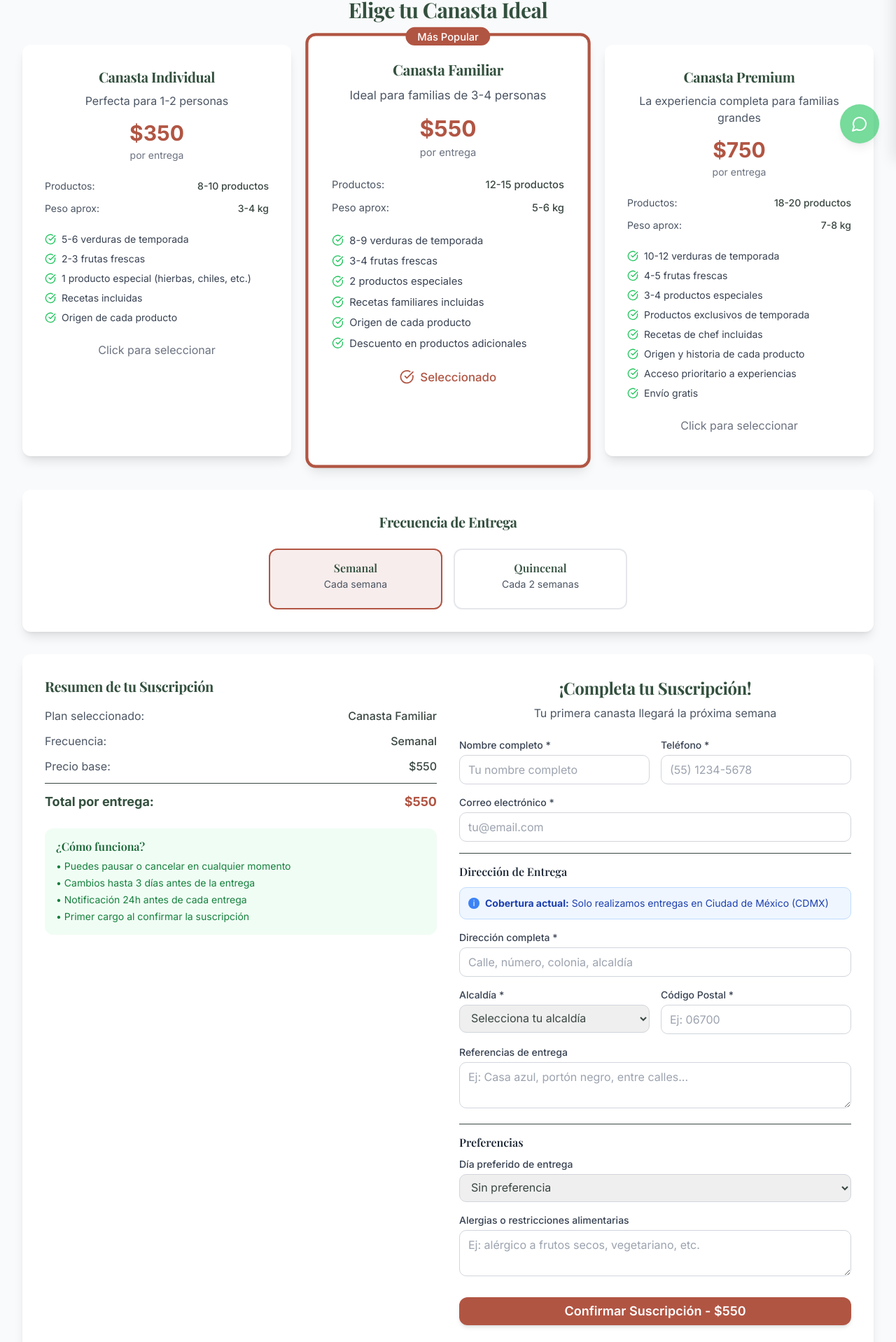
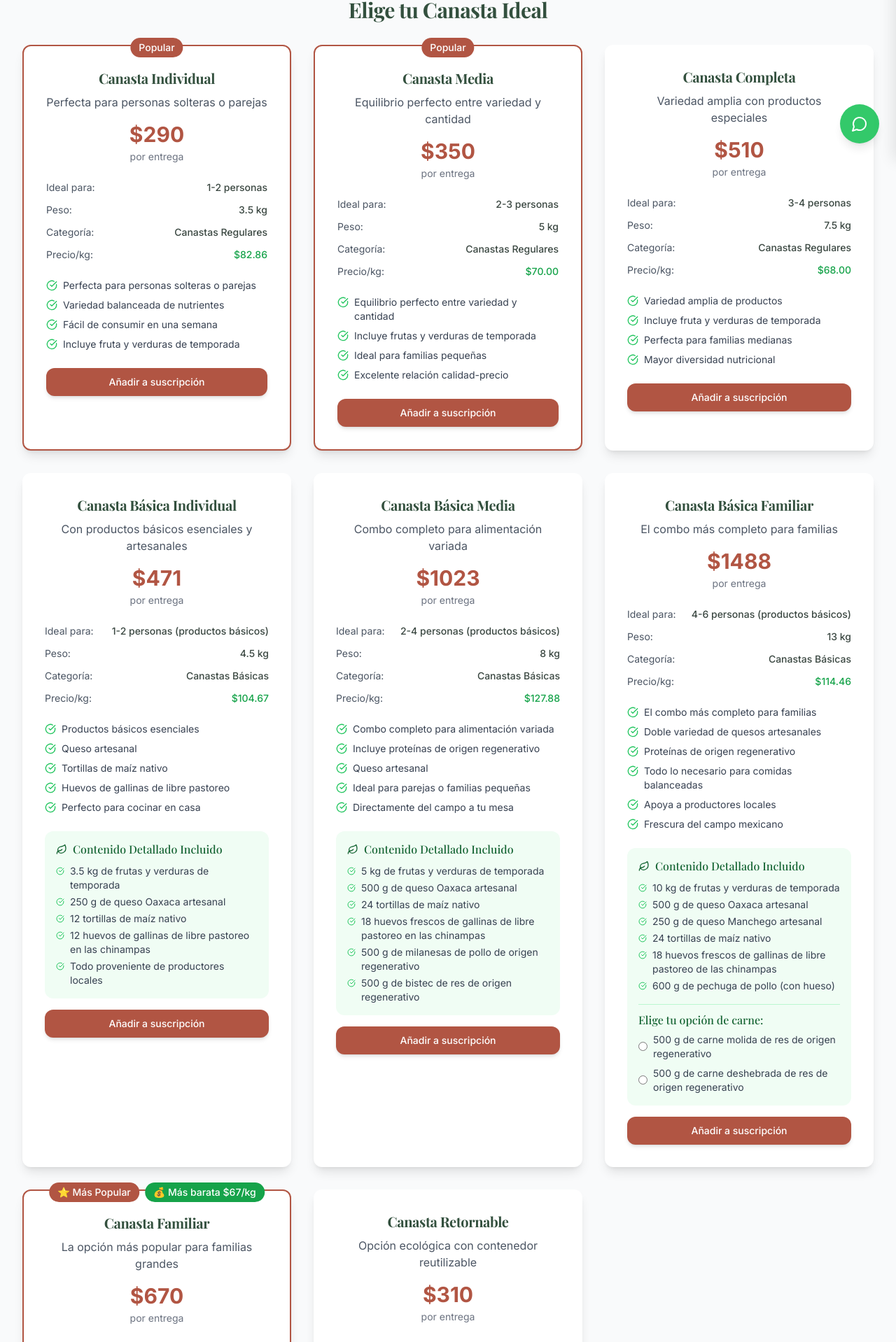
Before and after one commit to DabyChos-AI/arcatierra-webapp, a Next.js app: page /suscripciones in a window 1280 px wide. Shown: the part 571-2489 px from the top of the page at 70% size. Built offline with nearby package versions, Linux system fonts and the light colour scheme; a web font is replaced by a local one.

Commit message:
canastas funcionando

```diff
--- a/src/app/suscripciones/page.tsx
+++ b/src/app/suscripciones/page.tsx
@@ -6,56 +6,203 @@ import { Calendar, Package, Leaf, Users, Star, CheckCircle, XCircle } from 'luci
 import { Button } from '@/components/ui/button'
 
 const SUBSCRIPTION_PLANS = [
+  // CANASTAS REGULARES
   {
     id: 'individual',
+    codigo: 'INDIVIDUAL',
     name: 'Canasta Individual',
-    description: 'Perfecta para 1-2 personas',
+    description: 'Perfecta para personas solteras o parejas',
+    price: 290,
+    weight: '3.5 kg',
+    ideal: '1-2 personas',
+    tipo: 'regular',
+    categoria: 'Canastas Regulares',
+    emoji: '🥬',
+    features: [
+      'Perfecta para personas solteras o parejas',
+      'Variedad balanceada de nutrientes',
+      'Fácil de consumir en una semana',
+      'Incluye fruta y verduras de temporada'
+    ],
+    precioKg: 82.86,
+    popular: true
+  },
+  {
+    id: 'media',
+    codigo: 'MEDIA',
+    name: 'Canasta Media',
+    description: 'Equilibrio perfecto entre variedad y cantidad',
     price: 350,
-    items: '8-10 productos',
-    weight: '3-4 kg',
+    weight: '5 kg',
+    ideal: '2-3 personas',
+    tipo: 'regular',
+    categoria: 'Canastas Regulares',
+    emoji: '🌱',
     features: [
-      '5-6 verduras de temporada',
-      '2-3 frutas frescas',
-      '1 producto especial (hierbas, chiles, etc.)',
-      'Recetas incluidas',
-      'Origen de cada producto'
+      'Equilibrio perfecto entre variedad y cantidad',
+      'Incluye frutas y verduras de temporada',
+      'Ideal para familias pequeñas',
+      'Excelente relación calidad-precio'
     ],
+    precioKg: 70.00,
+    popular: true
+  },
+  {
+    id: 'completa',
+    codigo: 'COMPLETA',
+    name: 'Canasta Completa',
+    description: 'Variedad amplia con productos especiales',
+    price: 510,
+    weight: '7.5 kg',
+    ideal: '3-4 personas',
+    tipo: 'regular',
+    categoria: 'Canastas Regulares',
+    emoji: '🥕',
+    features: [
+      'Variedad amplia de productos',
+      'Incluye fruta y verduras de temporada',
+      'Perfecta para familias medianas',
+      'Mayor diversidad nutricional'
+    ],
+    precioKg: 68.00,
+    popular: false
+  },
+  // CANASTAS BÁSICAS (CON EXTRAS)
+  {
+    id: 'basica-individual',
+    codigo: 'BASICA_INDIVIDUAL',
+    name: 'Canasta Básica Individual',
+    description: 'Con productos básicos esenciales y artesanales',
+    price: 471,
+    weight: '4.5 kg',
+    ideal: '1-2 personas (productos básicos)',
+    tipo: 'basica',
+    categoria: 'Canastas Básicas',
+    emoji: '🌿',
+    features: [
+      'Productos básicos esenciales',
+      'Queso artesanal',
+      'Tortillas de maíz nativo',
+      'Huevos de gallinas de libre pastoreo',
+      'Perfecto para cocinar en casa'
+    ],
+    contenidoDetallado: [
+      '3.5 kg de frutas y verduras de temporada',
+      '250 g de queso Oaxaca artesanal',
+      '12 tortillas de maíz nativo',
+      '12 huevos de gallinas de libre pastoreo en las chinampas',
+      'Todo proveniente de productores locales'
+    ],
+    precioKg: 104.67,
     popular: false
   },
   {
+    id: 'basica-media',
+    codigo: 'BASICA_MEDIA',
+    name: 'Canasta Básica Media',
+    description: 'Combo completo para alimentación variada',
+    price: 1023,
+    weight: '8 kg',
+    ideal: '2-4 personas (productos básicos)',
+    tipo: 'basica',
+    categoria: 'Canastas Básicas',
+    emoji: '🥔',
+    features: [
+      'Combo completo para alimentación variada',
+      'Incluye proteínas de origen regenerativo',
+      'Queso artesanal',
+      'Ideal para parejas o familias pequeñas',
+      'Directamente del campo a tu mesa'
+    ],
+    contenidoDetallado: [
+      '5 kg de frutas y verduras de temporada',
+      '500 g de queso Oaxaca artesanal',
+      '24 tortillas de maíz nativo',
+      '18 huevos frescos de gallinas de libre pastoreo en las chinampas',
+      '500 g de milanesas de pollo de origen regenerativo',
+      '500 g de bistec de res de origen regenerativo'
+    ],
+    precioKg: 127.88,
+    popular: false
+  },
+  {
+    id: 'basica-familiar',
+    codigo: 'BASICA_FAMILIAR',
+    name: 'Canasta Básica Familiar',
+    description: 'El combo más completo para familias',
+    price: 1488,
+    weight: '13 kg',
+    ideal: '4-6 personas (productos básicos)',
+    tipo: 'basica',
+    categoria: 'Canastas Básicas',
+    emoji: '🌽',
+    features: [
+      'El combo más completo para familias',
+      'Doble variedad de quesos artesanales',
+      'Proteínas de origen regenerativo',
+      'Todo lo necesario para comidas balanceadas',
+      'Apoya a productores locales',
+      'Frescura del campo mexicano'
+    ],
+    contenidoDetallado: [
+      '10 kg de frutas y verduras de temporada',
+      '500 g de queso Oaxaca artesanal',
+      '250 g de queso Manchego artesanal',
+      '24 tortillas de maíz nativo',
+      '18 huevos frescos de gallinas de libre pastoreo de las chinampas',
+      '600 g de pechuga de pollo (con hueso)'
+    ],
+    opciones: {
+      carne: {
+        requerida: true,
+        opciones: [
+          '500 g de carne molida de res de origen regenerativo',
+          '500 g de carne deshebrada de res de origen regenerativo'
+        ]
+      }
+    },
+    precioKg: 114.46,
+    popular: false
+  },
+  // CANASTAS ESPECIALES
+  {
     id: 'familiar',
+    codigo: 'FAMILIAR',
     name: 'Canasta Familiar',
-    description: 'Ideal para familias de 3-4 personas',
-    price: 550,
-    items: '12-15 productos',
-    weight: '5-6 kg',
+    description: 'La opción más popular para familias grandes',
+    price: 670,
+    weight: '10 kg',
+    ideal: '4-6 personas',
+    tipo: 'regular',
+    categoria: 'Canastas Regulares',
+    emoji: '🍅',
     features: [
-      '8-9 verduras de temporada',
-      '3-4 frutas frescas',
-      '2 productos especiales',
-      'Recetas familiares incluidas',
-      'Origen de cada producto',
-      'Descuento en productos adicionales'
+      'La opción más popular para familias grandes',
+      'Abundante variedad de alimentos agroecológicos',
+      'Incluye fruta y verduras de temporada',
+      'Máximo aprovechamiento familiar'
     ],
+    precioKg: 67.00,
     popular: true
   },
   {
-    id: 'premium',
-    name: 'Canasta Premium',
-    description: 'La experiencia completa para familias grandes',
-    price: 750,
-    items: '18-20 productos',
-    weight: '7-8 kg',
+    id: 'retornable',
+    codigo: 'RETORNABLE',
+    name: 'Canasta Retornable',
+    description: 'Opción ecológica con contenedor reutilizable',
+    price: 310,
+    weight: 'Variable',
+    ideal: 'Consumo sustentable',
+    tipo: 'especial',
+    categoria: 'Eco-Friendly',
+    emoji: '♻️',
     features: [
-      '10-12 verduras de temporada',
-      '4-5 frutas frescas',
-      '3-4 productos especiales',
-      'Productos exclusivos de temporada',
-      'Recetas de chef incluidas',
-      'Origen y historia de cada producto',
-      'Acceso prioritario a experiencias',
-      'Envío gratis'
+      'NO INCLUYE FRUTAS NI VERDURAS',
+      'Sistema de economía circular',
+      'Contenedor reutilizable',
+      'Compromiso con el medio ambiente'
     ],
+    precioKg: 0,
     popular: false
   }
 ]
@@ -69,28 +216,43 @@ export default function SuscripcionesPage() {
   // const sessionResult = useSession() // Temporalmente desactivado
   // const { data: session } = sessionResult || { data: null }
   const session = null // Temporalmente sin autenticación
-  const [selectedPlan, setSelectedPlan] = useState('familiar')
+  const [selectedCanastas, setSelectedCanastas] = useState<string[]>([])
   const [selectedFrequency, setSelectedFrequency] = useState('weekly')
   const [isSubscribing, setIsSubscribing] = useState(false)
+  const [carneSelections, setCarneSelections] = useState<Record<string, string>>({})
 
-  const currentPlan = SUBSCRIPTION_PLANS.find(plan => plan.id === selectedPlan)
   const currentFrequency = DELIVERY_FREQUENCIES.find(freq => freq.id === selectedFrequency)
+  const selectedPlans = SUBSCRIPTION_PLANS.filter(plan => selectedCanastas.includes(plan.id))
 
-  const finalPrice = currentPlan ? currentPlan.price : 0
+  const finalPrice = selectedPlans.reduce((total, plan) => total + plan.price, 0)
+
+  const addToSubscription = (canastaId: string) => {
+    if (selectedCanastas.includes(canastaId)) {
+      setSelectedCanastas(prev => prev.filter(id => id !== canastaId))
+    } else {
+      setSelectedCanastas(prev => [...prev, canastaId])
+    }
+  }
 
   const handleSubscribe = async () => {
-    // Temporalmente sin autenticación - permitir suscripción sin login
-    // if (!session) {
-    //   window.location.href = '/auth/signin?callbackUrl=/suscripciones'
-    //   return
-    // }
+    if (selectedCanastas.length === 0) {
+      alert('Selecciona al menos una canasta para continuar')
+      return
+    }
+
+    // Validar selecciones de carne para Canasta Básica Familiar
+    const basicaFamiliarSelected = selectedCanastas.includes('basica-familiar')
+    if (basicaFamiliarSelected && !carneSelections['basica-familiar']) {
+      alert('Debes seleccionar una opción de carne para la Canasta Básica Familiar')
+      return
+    }
 
     setIsSubscribing(true)
 
     try {
       // Aquí se enviaría la suscripción a la API
       const subscriptionData = {
-        plan_id: selectedPlan,
+        canasta_ids: selectedCanastas,
         frequency: selectedFrequency,
         price: finalPrice,
         user_email: 'usuario@temporal.com' // Email temporal mientras no hay autenticación
@@ -99,7 +261,7 @@ export default function SuscripcionesPage() {
       // Simular llamada a API
       await new Promise(resolve => setTimeout(resolve, 2000))
 
-      alert('¡Suscripción creada exitosamente! Recibirás tu primera canasta la próxima semana.')
+      alert(`¡Suscripción creada exitosamente! Recibirás ${selectedCanastas.length} canasta${selectedCanastas.length > 1 ? 's' : ''} según la frecuencia elegida.`)
 
     } catch (error) {
       console.error('Error creating subscription:', error)
@@ -159,18 +321,22 @@ export default function SuscripcionesPage() {
             {SUBSCRIPTION_PLANS.map((plan) => (
               <div
                 key={plan.id}
-                className={`relative bg-white rounded-lg shadow-lg p-8 cursor-pointer transition-all duration-200 ${
-                  selectedPlan === plan.id
-                    ? 'ring-2 ring-[#B15543] transform scale-105'
-                    : 'hover:shadow-xl'
+                className={`relative bg-white rounded-lg shadow-lg p-8 transition-all duration-200 hover:shadow-xl ${
+                  selectedCanastas.includes(plan.id)
+                    ? 'ring-2 ring-green-500'
+                    : ''
                 } ${plan.popular ? 'border-2 border-[#B15543]' : ''}`}
-                onClick={() => setSelectedPlan(plan.id)}
               >
                 {plan.popular && (
-                  <div className="absolute -top-3 left-1/2 transform -translate-x-1/2">
-                    <span className="bg-[#B15543] text-white px-4 py-1 rounded-full text-sm font-medium">
-                      Más Popular
+                  <div className="absolute -top-3 left-1/2 transform -translate-x-1/2 flex items-center gap-2">
+                    <span className="bg-[#B15543] text-white px-3 py-1 rounded-full text-sm font-medium whitespace-nowrap">
+                      {plan.id === 'familiar' ? '⭐ Más Popular' : 'Popular'}
                     </span>
+                    {plan.id === 'familiar' && (
+                      <span className="bg-green-600 text-white px-3 py-1 rounded-full text-sm font-medium whitespace-nowrap">
+                        💰 Más barata ${plan.precioKg}/kg
+                      </span>
+                    )}
                   </div>
                 )}
 
@@ -185,13 +351,23 @@ export default function SuscripcionesPage() {
 
                 <div className="space-y-3 mb-6">
                   <div className="flex justify-between text-sm">
-                    <span className="text-gray-600">Productos:</span>
-                    <span className="font-medium">{plan.items}</span>
+                    <span className="text-gray-600">Ideal para:</span>
+                    <span className="font-medium">{plan.ideal}</span>
                   </div>
                   <div className="flex justify-between text-sm">
-                    <span className="text-gray-600">Peso aprox:</span>
+                    <span className="text-gray-600">Peso:</span>
                     <span className="font-medium">{plan.weight}</span>
                   </div>
+                  <div className="flex justify-between text-sm">
+                    <span className="text-gray-600">Categoría:</span>
+                    <span className="font-medium">{plan.categoria}</span>
+                  </div>
+                  {plan.precioKg > 0 && (
+                    <div className="flex justify-between text-sm">
+                      <span className="text-gray-600">Precio/kg:</span>
+                      <span className="font-medium text-green-600">${plan.precioKg.toFixed(2)}</span>
+                    </div>
+                  )}
                 </div>
 
                 <ul className="space-y-2 mb-6">
@@ -203,15 +379,67 @@ export default function SuscripcionesPage() {
                   ))}
                 </ul>
 
+                {/* Contenido Detallado para Canastas Básicas */}
+                {(plan as any).contenidoDetallado && (
+                  <div className="bg-green-50 p-4 rounded-lg mb-4">
+                    <h4 className="font-medium text-green-800 mb-3 flex items-center">
+                      <Leaf className="w-4 h-4 mr-2" />
+                      Contenido Detallado Incluido
+                    </h4>
+                    <ul className="space-y-1 text-sm text-gray-700">
+                      {(plan as any).contenidoDetallado.map((item: string, idx: number) => (
+                        <li key={idx} className="flex items-start gap-2">
+                          <CheckCircle className="w-3 h-3 text-green-500 mt-1 flex-shrink-0" />
+                          <span>{item}</span>
+                        </li>
+                      ))}
+                    </ul>
+
+                    {/* Opciones de carne para Canasta Básica Familiar */}
+                    {(plan as any).opciones?.carne && (
+                      <div className="mt-4 pt-3 border-t border-green-200">
+                        <h5 className="font-medium text-green-800 mb-2">Elige tu opción de carne:</h5>
+                        <div className="space-y-2">
+                          {(plan as any).opciones.carne.opciones.map((opcion: string, idx: number) => (
+                            <label key={idx} className="flex items-center gap-2 cursor-pointer">
+                              <input
+                                type="radio"
+                                name={`carne-${plan.id}`}
+                                value={opcion}
+                                checked={carneSelections[plan.id] === opcion}
+                                onChange={(e) => setCarneSelections(prev => ({...prev, [plan.id]: e.target.value}))}
+                                className="text-green-600"
+                              />
+                              <span className="text-sm text-gray-700">{opcion}</span>
+                            </label>
+                          ))}
+                        </div>
+                        {selectedCanastas.includes(plan.id) && !carneSelections[plan.id] && (
+                          <p className="text-red-600 text-xs mt-2">⚠️ Debes seleccionar una opción de carne</p>
+                        )}
+                      </div>
+                    )}
+                  </div>
+                )}
+
                 <div className="text-center">
-                  {selectedPlan === plan.id ? (
-                    <div className="flex items-center justify-center gap-2 text-[#B15543] font-medium">
-                      <CheckCircle className="w-5 h-5" />
-                      Seleccionado
-                    </div>
-                  ) : (
-                    <span className="text-gray-500">Click para seleccionar</span>
-                  )}
+                  <Button
+                    onClick={() => addToSubscription(plan.id)}
+                    className={`w-full ${
+                      selectedCanastas.includes(plan.id)
+                        ? 'bg-green-600 hover:bg-green-700 text-white'
+                        : 'bg-[#B15543] hover:bg-[#9a4a3a] text-white'
+                    }`}
+                  >
+                    {selectedCanastas.includes(plan.id) ? (
+                      <div className="flex items-center gap-2">
+                        <CheckCircle className="w-4 h-4" />
+                        Agregada a suscripción
+                      </div>
+                    ) : (
+                      'Añadir a suscripción'
+                    )}
+                  </Button>
                 </div>
               </div>
             ))}
@@ -253,16 +481,25 @@ export default function SuscripcionesPage() {
 
               <div className="space-y-3 mb-6">
                 <div className="flex justify-between">
-                  <span className="text-gray-600">Plan seleccionado:</span>
-                  <span className="font-medium">{currentPlan?.name}</span>
+                  <span className="text-gray-600">Canastas seleccionadas:</span>
+                  <span className="font-medium">{selectedCanastas.length} canasta{selectedCanastas.length !== 1 ? 's' : ''}</span>
                 </div>
+                {selectedPlans.length > 0 && (
+                  <div className="bg-gray-50 p-3 rounded-lg">
+                    <h4 className="text-sm font-medium text-gray-700 mb-2">Detalle de canastas:</h4>
+                    <ul className="space-y-1">
+                      {selectedPlans.map((plan) => (
+                        <li key={plan.id} className="flex justify-between text-sm">
+                          <span className="text-gray-600">{plan.name}</span>
+                          <span className="font-medium">${plan.price}</span>
+                        </li>
+                      ))}
+                    </ul>
+                  </div>
+                )}
                 <div className="flex justify-between">
                   <span className="text-gray-600">Frecuencia:</span>
                   <span className="font-medium">{currentFrequency?.name}</span>
-                </div>
-                <div className="flex justify-between">
-                  <span className="text-gray-600">Precio base:</span>
-                  <span className="font-medium">${currentPlan?.price}</span>
                 </div>
                 <div className="border-t pt-3 flex justify-between text-lg font-bold">
                   <span className="text-[#33503E]">Total por entrega:</span>
@@ -274,7 +511,7 @@ export default function SuscripcionesPage() {
                 <h4 className="font-semibold text-green-800 mb-2">¿Cómo funciona?</h4>
                 <ul className="text-sm text-green-700 space-y-1">
                   <li>• Puedes pausar o cancelar en cualquier momento</li>
-                  <li>• Cambios hasta 3 días antes de la entrega</li>
+                  <li>• Cambios hasta 3 días hábiles antes de la entrega</li>
                   <li>• Notificación 24h antes de cada entrega</li>
                   <li>• Primer cargo al confirmar la suscripción</li>
                 </ul>
```
Also changed, not shown: 2 other files (tests, documents, lock files or other folders).
